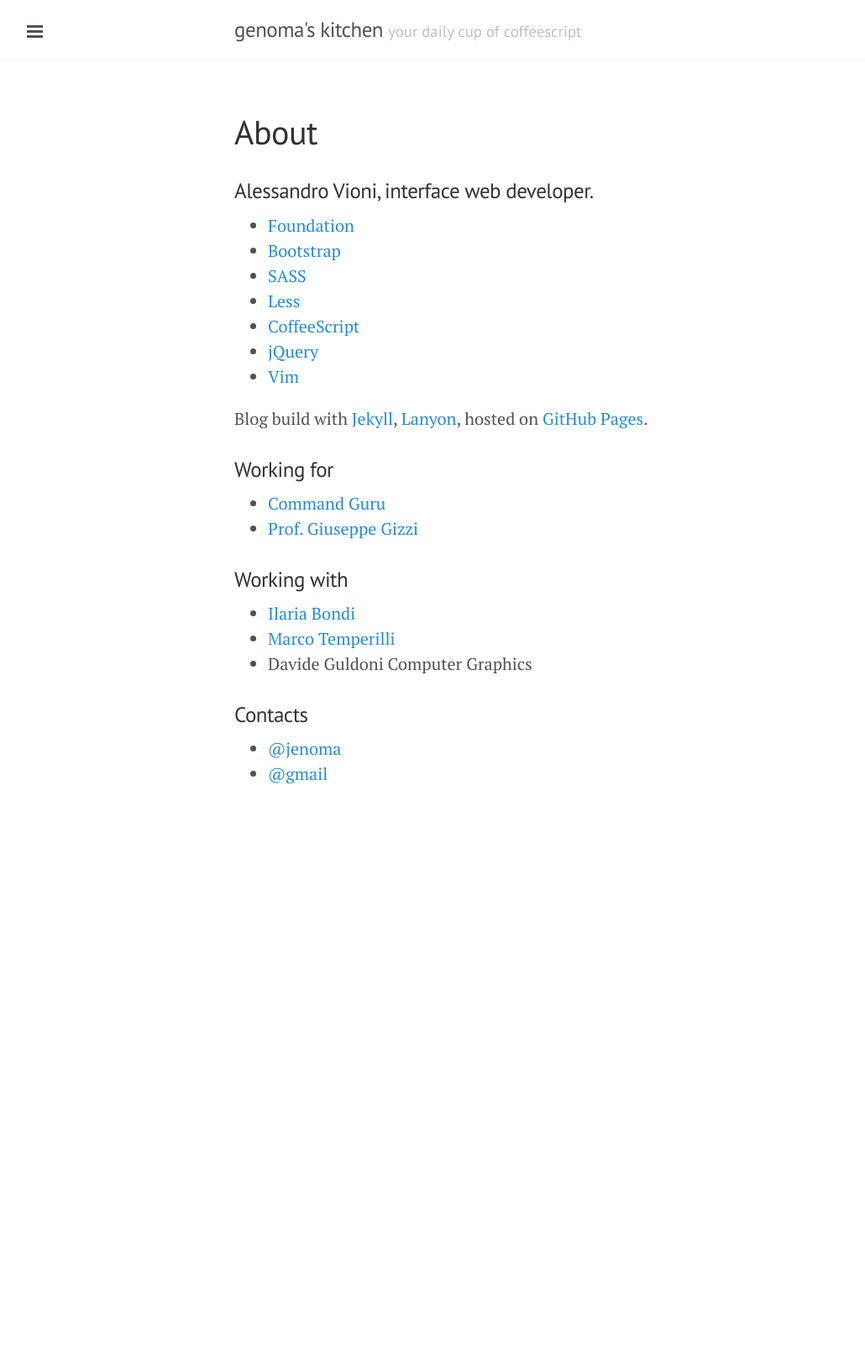
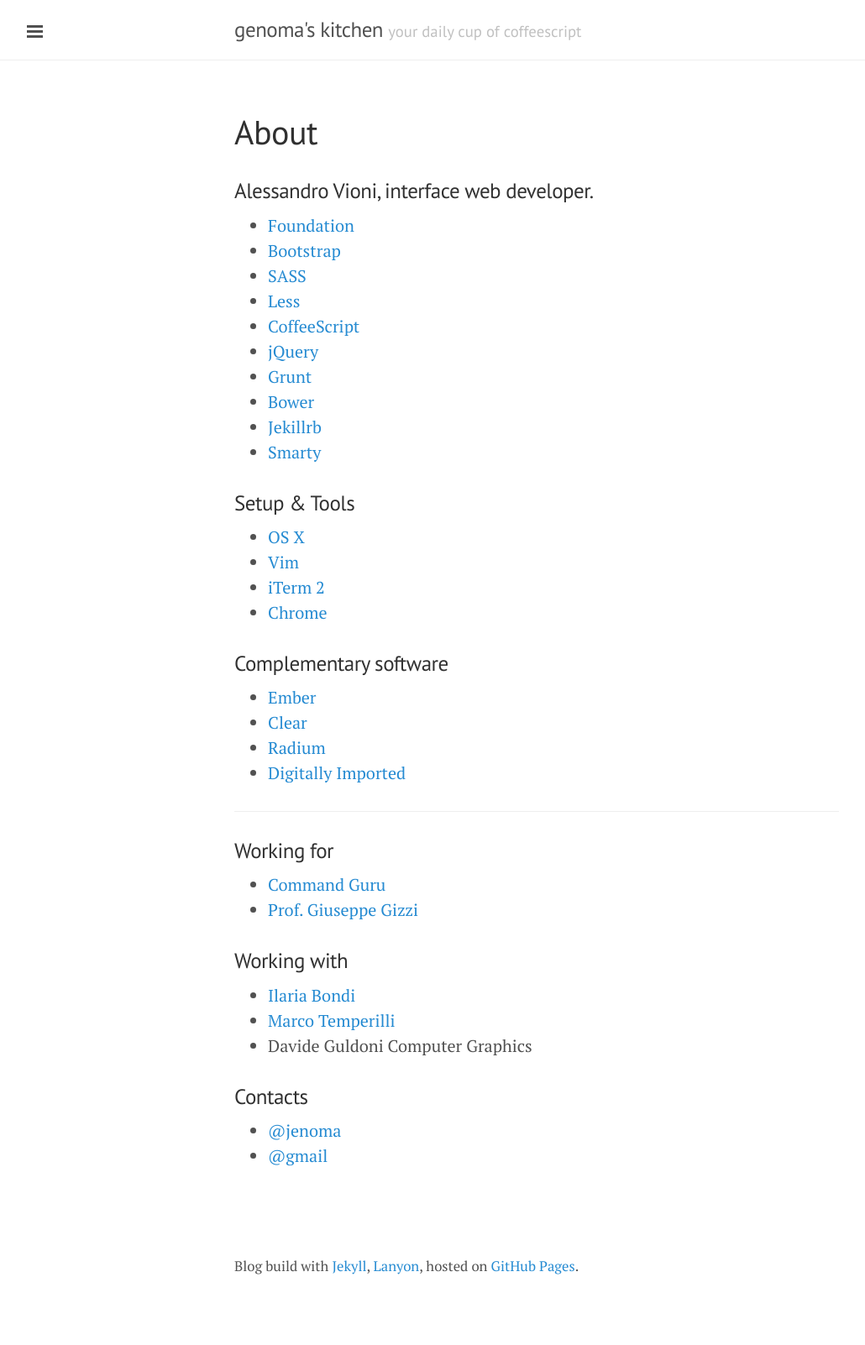
Before and after one commit to genoma/genoma.github.io, a Jekyll site: the page built from about.md, in a window 1280 px wide. Shown: the whole page at 84% size, without its empty margins (1-1031 px from the left). Built offline with Jekyll 4.4.1, drawn with Linux system fonts in a browser that asks for light colours; Markdown is read by kramdown in place of the engine named in the settings; before the commit the page ends 1017 px from its top, so only the background shows below that.

```diff
--- a/about.md
+++ b/about.md
@@ -9,11 +9,25 @@ title: About
 * [Less](http://lesscss.org/)
 * [CoffeeScript](http://coffeescript.org/)
 * [jQuery](http://jquery.com/)
+* [Grunt](http://gruntjs.com/)
+* [Bower](http://bower.io/)
+* [Jekillrb](http://jekyllrb.com/)
+* [Smarty](http://www.smarty.net/)
+
+### Setup & Tools
+* [OS X](https://www.apple.com/osx/)
 * [Vim](http://www.vim.org/)
+* [iTerm 2](https://github.com/gnachman/iTerm2)
+* [Chrome](https://www.google.com/intl/en/chrome/browser/)
 
+### Complementary software
+* [Ember](http://realmacsoftware.com/ember)
+* [Clear](http://realmacsoftware.com/clear)
+* [Radium](http://catpigstudios.com/)
+* [Digitally Imported](http://www.di.fm/)
 
-Blog build with [Jekyll](http://jekyllrb.com), [Lanyon](http://lanyon.getpoole.com), hosted on [GitHub Pages](https://pages.github.com).
-<br>
+<hr>
+
 ### Working for
 * [Command Guru](http://www.commandguru.com)
 * [Prof. Giuseppe Gizzi](http://www.endoscopy-colon-explorer.com)
@@ -23,6 +37,13 @@ Blog build with [Jekyll](http://jekyllrb.com), [Lanyon](http://lanyon.getpoole.c
 * [Marco Temperilli](http://gallucca.tumblr.com/)
 * Davide Guldoni Computer Graphics
 
+
 ### Contacts
 * [@jenoma](https://twitter.com/jenoma)
 * [@gmail](mailto:jenoma@gmail.com)
+
+<br><br>
+
+<small>
+Blog build with [Jekyll](http://jekyllrb.com), [Lanyon](http://lanyon.getpoole.com), hosted on [GitHub Pages](https://pages.github.com).
+</small>
```
Also changed, not shown: _posts/2014-02-24-practical-vim.md (added, +12 -0 lines).
